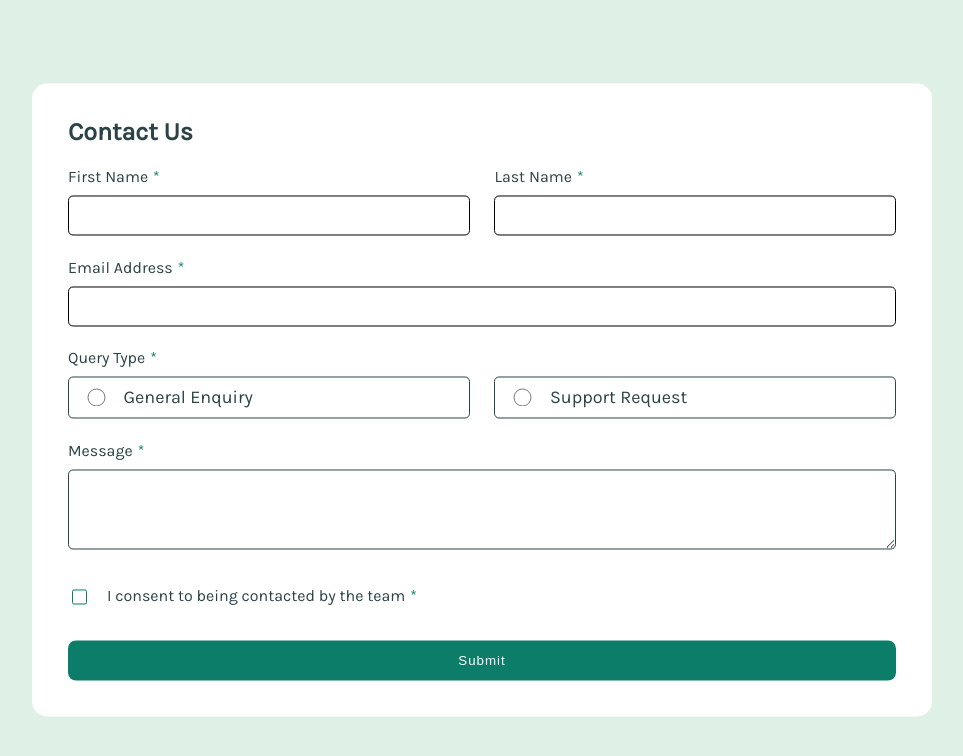
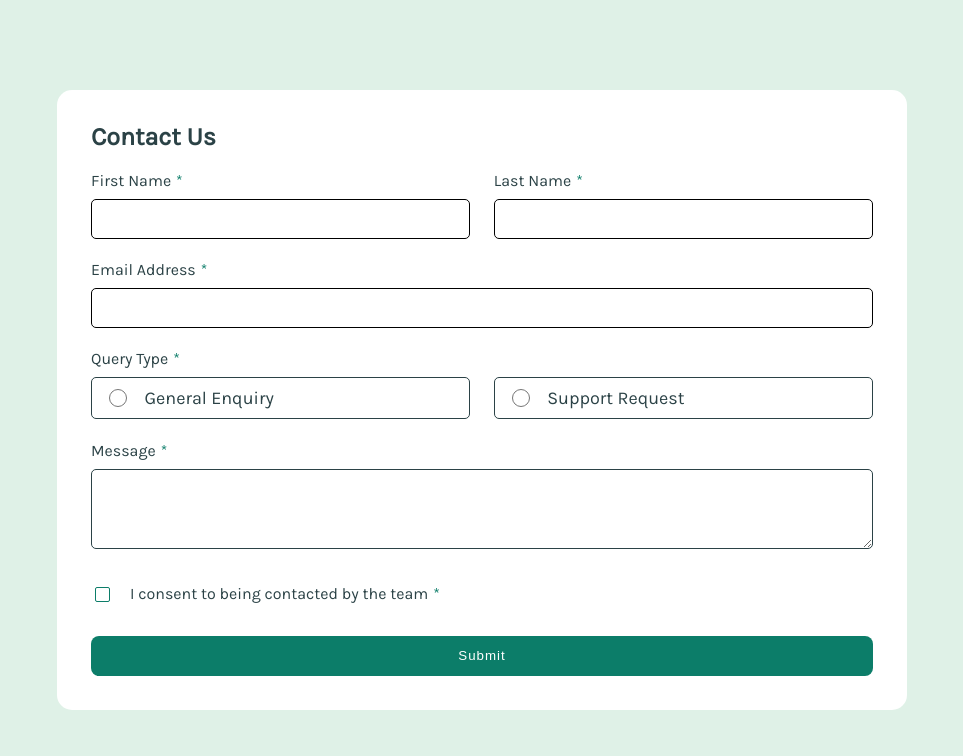
Before and after one commit to If-you-give-up-then-it-all-ends-here/code-challenge2, a plain HTML site: page index.html in a window 1280 px wide. Shown: the whole page, without its empty margins (158-1121 px from the left). Drawn offline with Linux system fonts and the light colour scheme; a web font is replaced by a local one.

Commit message:
スタイルの修正

```diff
--- a/css/base_sp.css
+++ b/css/base_sp.css
@@ -13,7 +13,7 @@
     .section__inner--space, .sp_section__inner--space {
         margin-top: 4%;
     }
-    input, .general_Enquiry-wrap {
+    input, .general_enquiry-wrap {
         margin-top: 2%;
     }
     .support_request-wrap {
@@ -30,14 +30,13 @@
     .message {
         height: 150px;
     }
-
 }
 
 @media screen and (max-width: 500px) {
     .body {
         font-size: 14px;
     }
-    .general_Enquiry-wrap, .support_request-wrap {
+    .general_enquiry-wrap, .support_request-wrap {
         font-size: 16px;
     }
     .section__inner {
--- a/css/index.css
+++ b/css/index.css
@@ -14,16 +14,17 @@
     font-size: 16px;
     color: var(--primary-color-text);
     width: 100vw;
+    display: flex;
+    justify-content: center;
+    align-items: center;
+    min-height: 100vh;/*最低限の高さを確保しつつ、内容が増えたら広がる*/
 }
 .section {
     background-color: #fff;
-    width: 900px;
+    width: 850px;
     margin: 0 auto;
     border-radius: 15px;
-    position: fixed;
-    top: 50%;
-    left: 50%;
-    transform: translate(-50%, -50%);
+    position: relative; /* .bodyの影響を受ける */
 }
 h1 {
     font-size: 25px;
@@ -51,6 +52,10 @@ input {
     border-radius: 5px;
     margin-top: 10px;
     cursor: pointer;
+    font-size: 16px;
+}
+textarea {
+    font-size: 16px;
 }
 
 input:focus,
@@ -84,7 +89,7 @@ textarea:focus {
 .block {
     display: block;
 }
-.general_Enquiry-wrap, .support_request-wrap {
+.general_enquiry-wrap, .support_request-wrap {
     border: solid 1px var(--primary-color-text);
     flex: 1;
     border-radius: 5px;
@@ -95,13 +100,15 @@ textarea:focus {
     font-size: 18px;
     cursor: pointer;
 }
-.general_Enquiry-wrap label, .support_request-wrap label {
+.general_enquiry-wrap label, .support_request-wrap label {
     width: 100%;
     height: 100%;
     display: flex;
     align-items: center;
 }
-.general_Enquiry-wrap:has(input[type="radio"]:checked),
+/*:has() 擬似クラスはラジオボタンがチェックされたときに、その親の div の背景色を変更する*/
+/*input[type="radio"]:checked 選択されているラジオボタンだけにスタイルを適用する選択されているラジオボタンだけにスタイルを適用*/
+.general_enquiry-wrap:has(input[type="radio"]:checked),
 .support_request-wrap:has(input[type="radio"]:checked) {
     background-color: var(--primary-color-background);
     transition: background-color 0.2s ease-in-out;
@@ -113,10 +120,10 @@ input[type="radio"]  {
 input[type="radio"]:checked {
     accent-color: var(--primary-color-green);
 }
-.general_Enquiry, .support_request {
+.general_enquiry, .support_request {
     width: 10%;
 }
-.general_Enquiry:focus, .support_request:focus {
+.general_enquiry:focus, .support_request:focus {
     outline: none;
 }
 .message {
@@ -137,6 +144,7 @@ input[type="radio"]:checked {
     cursor: pointer;
 }
 
+/*:not() → 指定した条件を「除外」する➡.checkboxItem のうち、最後の .checkboxItem 以外にスタイルを適用する*/
 .checkboxItem:not(:last-of-type) {
     margin-bottom: 16px;
 }
@@ -169,7 +177,7 @@ input[type="radio"]:checked {
     transform: rotate(-45deg);
 }
 
-.botton {
+.button {
     background-color: var(--primary-color-green);
     color: #fff;
     width: 100%;
@@ -178,6 +186,11 @@ input[type="radio"]:checked {
     border: none;
     border-radius: 8px;
     letter-spacing: 1px;
+}
+.button:hover {
+    background-color: var(--primary-color-text);
+    transition: background-color 0.2s ease-in-out;
+    cursor: pointer;
 }
 
 /* send message */
--- a/index.html
+++ b/index.html
@@ -20,43 +20,42 @@
   <section class="section">
     <div class="section__inner">
       <h1>Contact Us</h1>
-      <div class="flex section__inner--space">
-        <div class="first_name-wrap sp_section__inner--space">
+      <div class="flex section__inner--space"><!--fastnameとlastnameのdiv-->
+        <div class="first_name-wrap sp_section__inner--space"><!--First Name-->
           <label>First Name<span class="asterisk">*</span></label>
           <input type="text" name="first_name" autocomplete="given-name" id="first_name" class="first_name">
           <p class="error-text js_error-text1">This field is required</p>
         </div>
-        <div class="last_name-wrap sp_section__inner--space">
+        <div class="last_name-wrap sp_section__inner--space"><!--Last Name-->
           <label>Last Name<span class="asterisk">*</span></label>
           <input type="text" name="last_name" autocomplete="family-name" id="last_name" class="last_name">
           <p class="error-text js_error-text2">This field is required</p>
         </div>
       </div>
-      <label class="section__inner--space">Email Address<span class="asterisk">*</span></label>
+      <label class="section__inner--space">Email Address<span class="asterisk">*</span></label><!--Email-->
       <input type="text" name="email" autocomplete="email" id="email" class="email">
       <p class="error-text js_error-text3">Please enter a valid email address</p>
 
-      <label class="section__inner--space">Query Type<span class="asterisk">*</span></label>
+      <label class="section__inner--space">Query Type<span class="asterisk">*</span></label><!--Query Type-->
       <div class="flex">
-        <div class="general_Enquiry-wrap"><input type="radio" name="query-type" id="general_Enquiry" class="general_Enquiry">
-          <label for="general_Enquiry">General Enquiry</label></div>
+        <div class="general_enquiry-wrap"><input type="radio" name="query-type" id="general_enquiry" class="general_enquiry">
+          <label for="general_enquiry">General Enquiry</label></div>
         <div class="support_request-wrap"><input type="radio" name="query-type" id="support_request" class="support_request">
           <label for="support_request">Support Request</label></div>
       </div>
       <p class="error-text js_error-text4">Please select a query type</p>
 
-      <label class="section__inner--space">Message<span class="asterisk">*</span></label>
-      <textarea  type="text" name="message" autocomplete="off" id="message" class="message"></textarea>
+      <label class="section__inner--space">Message<span class="asterisk">*</span></label><!--Message-->
+      <textarea  name="message" autocomplete="off" id="message" class="message"></textarea>  <!-- autocomplete="off"は自動補完 OFF -->
       <p class="error-text js_error-text5">This field is required</p>
 
-      <!-- <label class="section__inner--largespace"><input type="radio" name="" value="">I consent to being contacted by the team</label> -->
-      <label class="checkboxItem section__inner--largespace">
+      <label class="checkboxItem section__inner--largespace"><!--checkbox-->
         <input type="checkbox" class="checkbox" id="js_checkbox">
         <p>I consent to being contacted by the team<span class="asterisk">*</span></p>
       </label>
       <p class="error-text js_error-text6">To submit this form, please consent to being contacted</p>
 
-      <button class="botton section__inner--largespace" id="js_button">Submit</button>
+      <button class="button section__inner--largespace" id="js_button">Submit</button>
 
     </div>
   </section>
@@ -66,37 +65,6 @@
     <p class="send_message-thank">Thanks for completing the form. We'll be in touch soon!</p>
   </section>
 
-
-
-  <!-- This field is required
-
-
-  This field is required
-
-
-  Please enter a valid email address
-  This field is required
-
-
-  General Enquiry
-  Support Request
-  Please select a query type
-
-
-  This field is required
-
-
-  To submit this form, please consent to being contacted
-
-
-
-  Message Sent!
-  Thanks for completing the form. We'll be in touch soon! -->
-
-  <!-- <div class="attribution">
-    Challenge by <a href="https://www.frontendmentor.io?ref=challenge">Frontend Mentor</a>.
-    Coded by <a href="#">Your Name Here</a>.
-  </div> -->
   <script src="js/error.js"></script>
 </body>
 </html>
--- a/js/error.js
+++ b/js/error.js
@@ -89,7 +89,7 @@ const displayError2 = ()=>{
 const displayError3 = ()=>{
     emailInput.classList.add("error-border");
     errorText3.classList.add("block");
-    email.placeholder = "email #example.com";
+    email.placeholder = "email@example.com";
 };
 const displayError4 = ()=>{
     errorText4.classList.add("block");
```
